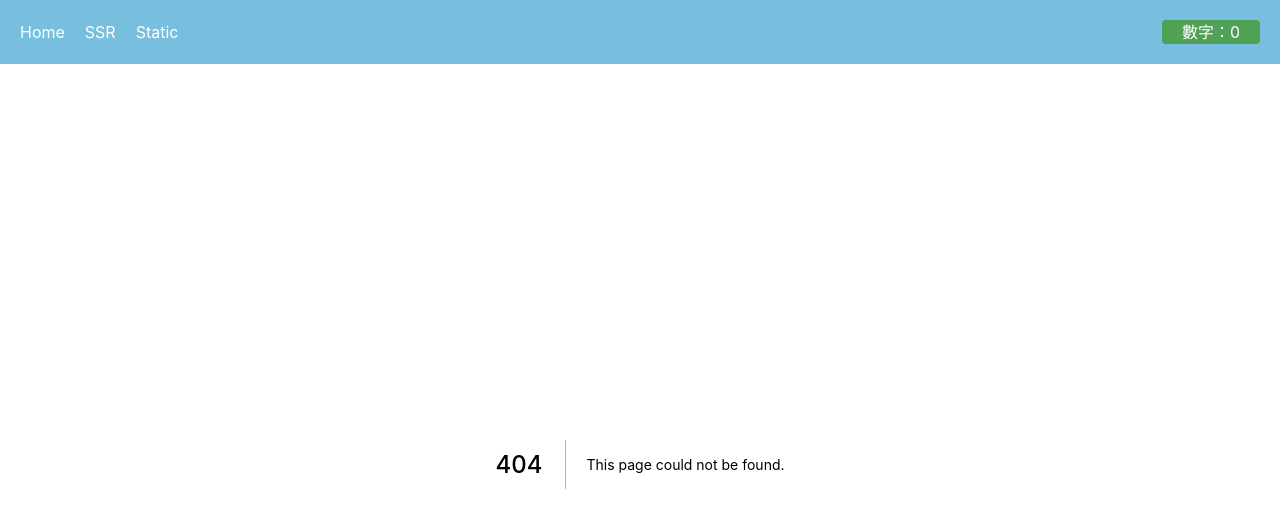
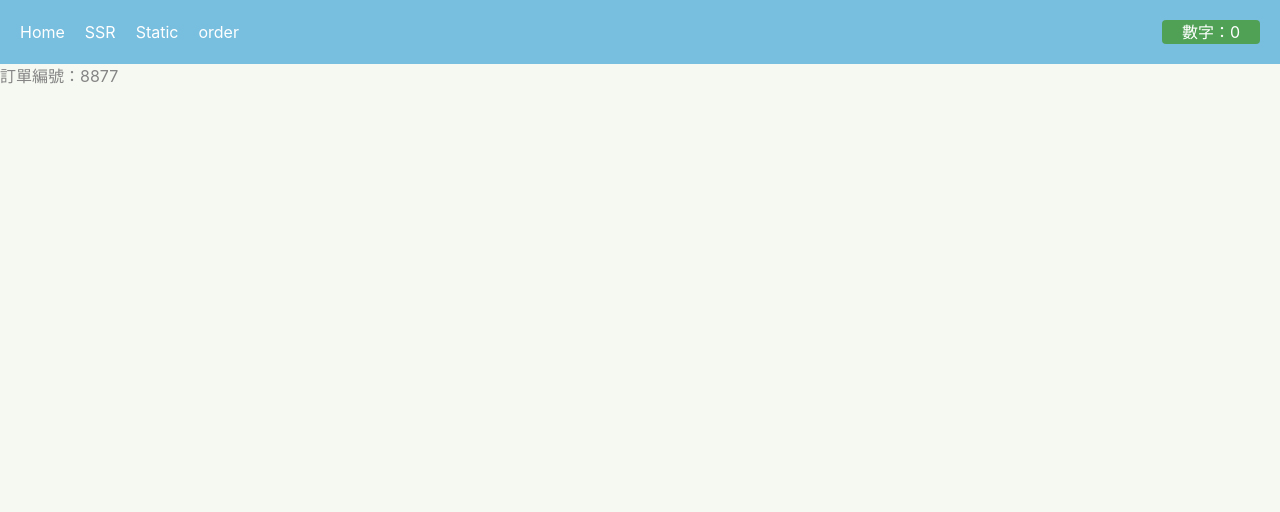
Before and after one commit to DDGG0531/quick-try-next-ts, a Next.js app: page /order/8877 in a window 1280 px wide. Before the commit this address had no page. Shown: the top 512 px of the page. Built offline with nearby package versions, Linux system fonts and the light colour scheme.

Commit message:
feat: try middleware

```diff
--- a/src/components/header.tsx
+++ b/src/components/header.tsx
@@ -17,6 +17,10 @@ export default function Header() {
         <a>Static</a>
       </Link>
 
+      <Link href="/order/8877">
+        <a>order</a>
+      </Link>
+
       <div
         className="ml-auto cursor-pointer rounded bg-green px-5 text-center"
         onClick={() => {
--- /dev/null
+++ b/src/pages/order/[code].tsx
@@ -0,0 +1,9 @@
+import { useRouter } from 'next/router'
+import React from 'react'
+
+export default function SingleOrder() {
+  const router = useRouter()
+  const code = router.query.code as string | undefined
+  console.log('code', code)
+  return <div>訂單編號：{code}</div>
+}
```
Also changed, not shown: package.json (+6 -6 lines), src/middleware.ts (added, +16 -0 lines), 1 other file (tests, documents, lock files or other folders).
